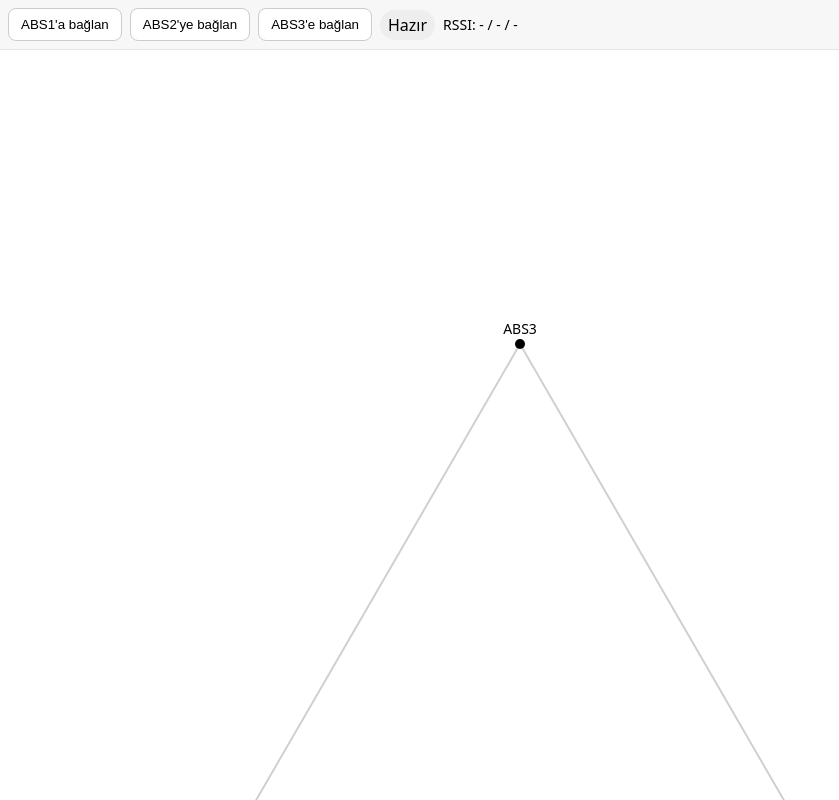
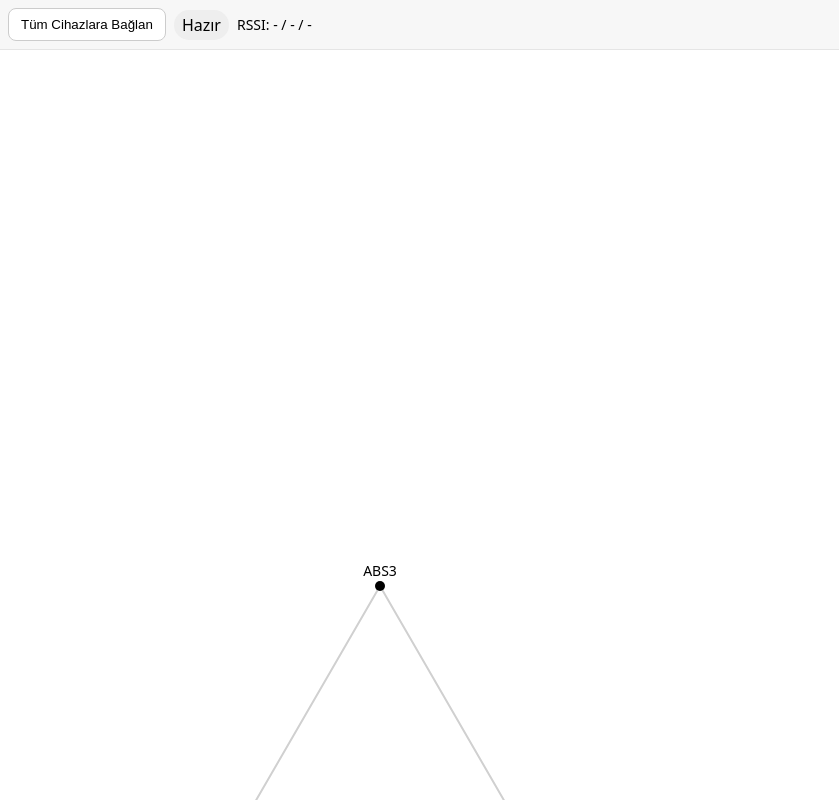
Before and after one commit to bysenaerl/mobila, a plain HTML site: page index.html in a window 1280 px wide. Shown: the whole page, without its empty margins (0-839 px from the left). Drawn offline with Linux system fonts and the light colour scheme.

Commit message:
Update index.html

```diff
--- a/index.html
+++ b/index.html
@@ -15,17 +15,15 @@
 </head>
 <body>
   <div id="toolbar">
-    <button id="btnABS1">ABS1'a bağlan</button>
-    <button id="btnABS2">ABS2'ye bağlan</button>
-    <button id="btnABS3">ABS3'e bağlan</button>
+    <button id="connectAllBtn">Tüm Cihazlara Bağlan</button>
     <span class="pill" id="status">Hazır</span>
     <div id="log">RSSI: - / - / -</div>
   </div>
   <canvas id="canvas"></canvas>
 
   <script>
-  // --- Kullanıcı ayarları (senin koordinatların ve ölçek) ---
-  const scaleFactor = 2;
+  // --- Kullanıcı ayarları ---
+  const scaleFactor = 1; // Küçültülmüş boyut
   const absCoords = {
     ABS1: { x: 0,   y: 0   },
     ABS2: { x: 280, y: 0   },
@@ -51,19 +49,19 @@
   window.addEventListener('resize', resize);
   resize();
 
-  // Haritayı ortalamak için ofset (Python'daki mantıkla benzer)
+  // Haritayı ortalamak için ofset
   function getOffsets() {
     const xOffset = Math.floor(canvas.width / 2 - 400);
     const yOffset = Math.floor(canvas.height / 2 - 400);
     return { xOffset, yOffset };
   }
 
-  // RSSI -> mesafe (senin formül)
+  // RSSI -> mesafe
   function rssiToDistance(rssi, A = -30, n = 2) {
     return Math.pow(10, (A - rssi) / (10 * n));
   }
 
-  // Trilaterasyon: 2x2 lineer denklem çözümü (Python'daki A,b ile aynı)
+  // Trilaterasyon hesabı
   function trilaterate(p1, p2, p3, d1, d2, d3) {
     const A00 = 2*(p2.x - p1.x), A01 = 2*(p2.y - p1.y);
     const A10 = 2*(p3.x - p2.x), A11 = 2*(p3.y - p2.y);
@@ -81,7 +79,6 @@
     const { xOffset, yOffset } = getOffsets();
     ctx.clearRect(0,0,canvas.width,canvas.height);
 
-    // ABS noktaları ve üçgen çizgileri
     const P = {};
     for (const name of targetNames) {
       const c = absCoords[name];
@@ -91,7 +88,6 @@
     }
 
     ctx.lineWidth = 2;
-
     ctx.beginPath();
     ctx.strokeStyle = '#d0d0d0';
     ctx.moveTo(P.ABS1.x, P.ABS1.y);
@@ -149,16 +145,13 @@
 
       const device = await navigator.bluetooth.requestDevice({
         filters: [{ name }],
-        // Reklam izlemek için bazı tarayıcılarda service izni gerekebilir:
-        optionalServices: [] // gerekirse ekle
+        optionalServices: []
       });
 
       devices[name] = device;
 
-      // Reklam paketlerini izleyip RSSI almak:
       if ('watchAdvertisements' in device) {
         device.addEventListener('advertisementreceived', (event) => {
-          // event.rssi ile mesafe tahmini
           rssiMap[name] = event.rssi;
           distances[name] = rssiToDistance(event.rssi);
           updateUI();
@@ -167,20 +160,22 @@
         await device.watchAdvertisements();
         statusEl.textContent = `${name} izleniyor`;
       } else {
-        alert(`${name}: watchAdvertisements desteklenmiyor. Chrome’da "Experimental Web Platform features" gerekebilir.`);
+        alert(`${name}: watchAdvertisements desteklenmiyor.`);
         statusEl.textContent = `watchAdvertisements yok`;
       }
     } catch (e) {
       console.error(e);
-      statusEl.textContent = `İptal/ Hata`;
+      statusEl.textContent = `İptal / Hata`;
     }
   }
 
-  document.getElementById('btnABS1').addEventListener('click', () => connectByName('ABS1'));
-  document.getElementById('btnABS2').addEventListener('click', () => connectByName('ABS2'));
-  document.getElementById('btnABS3').addEventListener('click', () => connectByName('ABS3'));
+  // Tek butonla 3 cihazı bağla
+  document.getElementById('connectAllBtn').addEventListener('click', async () => {
+    for (const name of targetNames) {
+      await connectByName(name);
+    }
+  });
 
-  // Ekranı tazele
   drawStatic();
   </script>
 </body>
```
